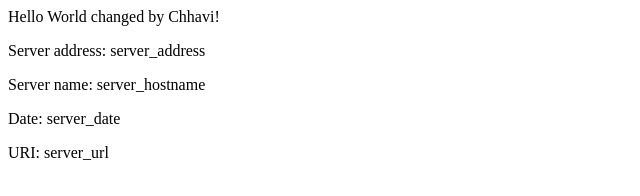
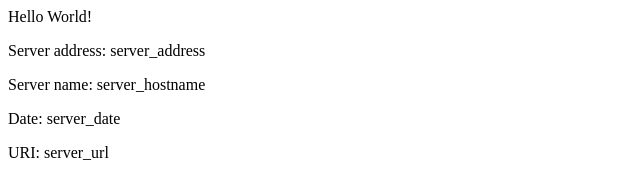
Before and after one commit to chhaviLife360/eks-example, a plain HTML site: page src/index.html in a window 1280 px wide. Shown: the whole page, without its empty margins (0-640 px from the left). Drawn offline with Linux system fonts and the light colour scheme.

Commit message:
Revert "v2 Updating home page"
This reverts commit 27fa2bab6ff2051eb36b6d69d83ecff1abbff6cf.

```diff
--- a/src/index.html
+++ b/src/index.html
@@ -2,7 +2,7 @@
 <title>Hello World version 2 by Chhavi</title>
 </head>
 <div class="info">
-<h>Hello World changed by Chhavi!</h>
+<h>Hello World!</h>
 <p><span>Server&nbsp;address:</span> <span>server_address</span></p>
 <p><span>Server&nbsp;name:</span> <span>server_hostname</span></p>
 <p class="smaller"><span>Date:</span> <span>server_date</span></p>
```
